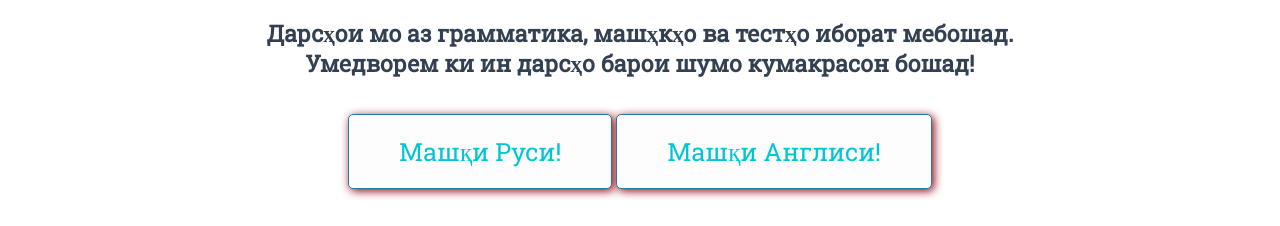
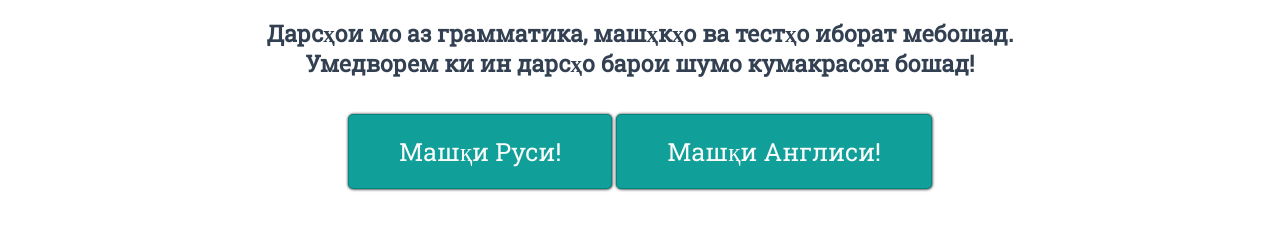
Before and after one commit to Safarbek/darskhona, a plain HTML site: page englishTjAcademy/main/index.html in a window 1280 px wide. Shown: the part 249-475 px from the top of the page. Drawn offline with Linux system fonts and the light colour scheme; a web font is replaced by a local one.

Commit message:
changing style

```diff
--- a/englishTjAcademy/lessons/css/exercise.css
+++ b/englishTjAcademy/lessons/css/exercise.css
@@ -14,7 +14,9 @@ body{
 .overHide{
     overflow: hidden;
 }
-
+.height {
+    height: 75vh;
+}
 
 nav{
     display: flex;
--- a/englishTjAcademy/main/index.html
+++ b/englishTjAcademy/main/index.html
@@ -45,6 +45,7 @@
 
     </nav>
 
+    <div class="height">
     <div class="description">
         <h2>Cалом! Хуш омадед ба сайти Тоҷик Академия!</h2>
         <span>Дар ин сайт шумо забони <span>Англиси</span> ва Руси-ро меомузед. </span>
@@ -70,12 +71,11 @@
             </div>
         </div>
     </div>
+    </div>
 
 
     <section class="footer">
-
         <div class="main">
-
         <div class="menu">
             <ul>
                 <li><a href="">Саҳифаи асли</a></li>
@@ -83,8 +83,6 @@
                 <li><a href="../lessons/exerciseEn.html">Машқи Англис</a></li>
                 <li><a href="../lessons/exerciseRu.html">Машқи Руси</a></li>
             </ul>
-
-
         </div>
       <div class="menu">
         <ul>
--- a/englishTjAcademy/main/style.css
+++ b/englishTjAcademy/main/style.css
@@ -10,11 +10,9 @@
 body{
     background-color: rgb(255, 255, 255);
 }
-
-.overHide{
-    overflow: hidden;
+.height {
+    height: 75vh;
 }
-
 nav{
     display: flex;
     justify-content: space-around;
@@ -103,19 +101,18 @@ nav{
 .description button{
     font-size: 25px;
     padding: 20px 50px;
-    background-color: #fdfdfd;
     cursor: pointer;
-    color: rgb(0, 198, 212);
+    color: rgb(251, 251, 251);
     margin-top: 15px;
     outline: none;
-    box-shadow: 2px 2px 10px rgb(139, 1, 19);
-    border: 0.4px solid rgb(30, 126, 155);
+    background: #11a099;
     border-radius: 5px;
     transition: 0.5s ease-out;
+    border: 1px solid#018680;
+    box-shadow: 0.2px 0.2px 3px black;
 }
 .description button:hover{
-    box-shadow: 2px 2px 15px rgb(226, 10, 2);
-    background: #fff;
+    background: #11a099be;
 }
 
 .sosial{
@@ -221,7 +218,9 @@ nav{
         transition: transform 0.5s ease-in;
         z-index: 3;
     }
-
+    .height {
+        height: auto;
+    }
     .nav-links li{
         opacity: 0;
     }
```
Also changed, not shown: englishTjAcademy/lessons/exerciseEn.html (+1 -1 lines), englishTjAcademy/lessons/exerciseRu.html (+1 -1 lines). Lines whose indentation alone changed are shown as unchanged.
